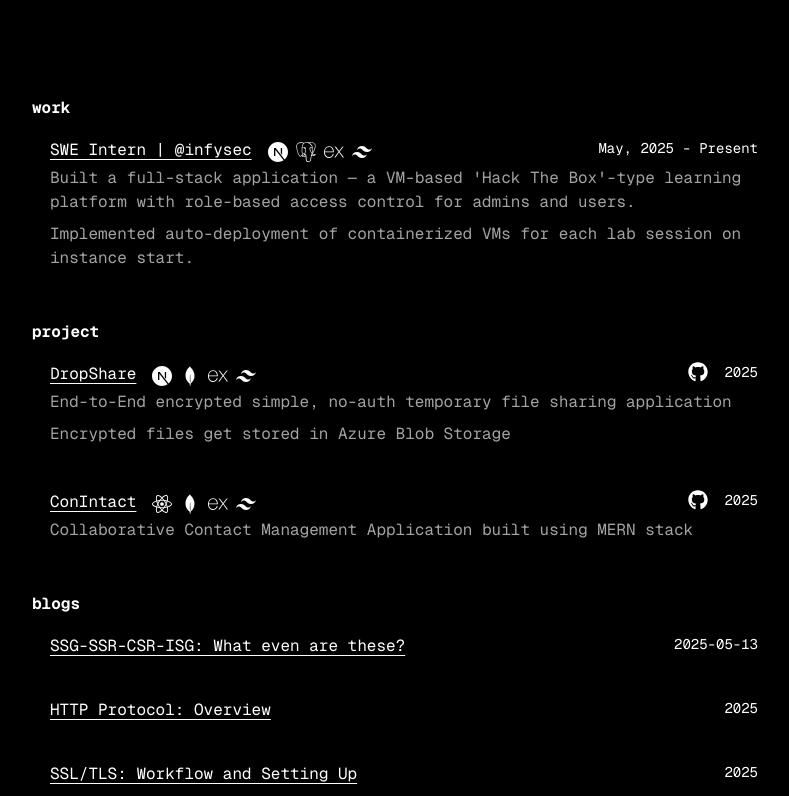
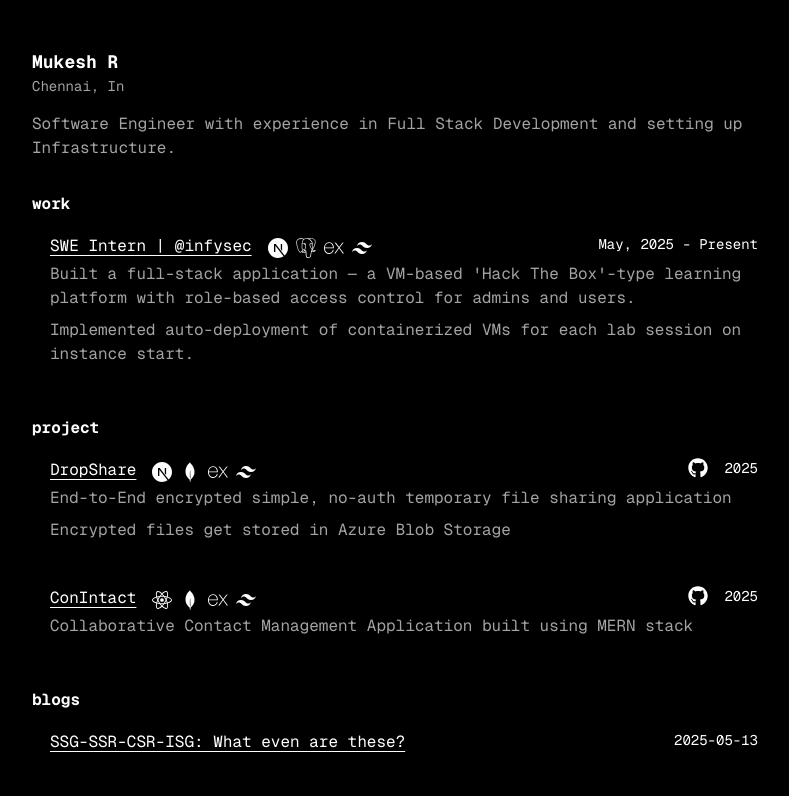
Before and after one commit to mukesher4/portfolio, a Next.js app: page / in a window 1280 px wide. Shown: the top 796 px of the page, without its empty margins (240-1029 px from the left). Built offline with nearby package versions, Linux system fonts and the light colour scheme.

Commit message:
fix: fixed linting errors

```diff
--- a/src/app/page.tsx
+++ b/src/app/page.tsx
@@ -1,7 +1,7 @@
 import WorkItem from "@/components/WorkItem";
 import { getAllPostSlugs, getPostData } from '@/utils/posts';
 import ContactMe from "@/components/ContactMe";
-import Image from 'next/image'
+import { work, projects, education, NAME, LOCATION, DESCRIPTION } from '@/utils/user';
 
 type Post = {
   slug: string;
@@ -14,51 +14,6 @@ type Post = {
 export const revalidate = 3600
 
 export default async function Home() {
-  const work = [
-    {
-      title: 'SWE Intern | @infysec',
-      duration: 'May, 2025 - Present',
-      description: [
-        'Built a full-stack application — a VM-based \'Hack The Box\'-type learning platform with role-based access control for admins and users.',
-        'Implemented auto-deployment of containerized VMs for each lab session on instance start.'
-      ],
-      stack: ['nextjs', 'postgresql', 'express', 'tailwindcss']
-    },
-  ]
-  const projects = [
-    {
-      title: 'DropShare',
-      duration: '2025',
-      description: [
-        'End-to-End encrypted simple, no-auth temporary file sharing application',
-        'Encrypted files get stored in Azure Blob Storage'
-      ],
-      stack: ['nextjs', 'mongodb', 'express', 'tailwindcss'],
-      github: 'https://github.com/mukesher4/drop-share',
-      live: 'https://dropshare-ten.vercel.app/'
-    },
-    {
-      title: 'ConIntact',
-      duration: '2025',
-      description: [
-        'Collaborative Contact Management Application built using MERN stack'
-      ],
-      stack: ['react', 'mongodb', 'express', 'tailwindcss'],
-      github: 'https://github.com/mukesher4/conintact-frontend',
-      live: 'https://conintact-frontend.vercel.app/'
-    }
-  ]
-
-  const education = [
-    {
-      title: 'Amrita Vishwa Vidyapeetham, Coimbatore',
-      duration: '2022 - Present (Expected: 2026)',
-      description: [
-        'B.Tech in CSE (CYS)'
-      ]
-    }
-  ]
-
   const slugs = getAllPostSlugs()
   const blogs = slugs.map(({ params }) => {
     const post = getPostData(params.slug, true) as Post
@@ -81,11 +36,11 @@ export default async function Home() {
           /> */}
           <div className="flex flex-col gap-4">
             <div className="flex flex-col">
-              <span className="font-bold text-lg">{process.env.NAME}</span>
-              <span className="text-sm text-neutral-400">{process.env.LOCATION}</span>
+              <span className="font-bold text-lg">{NAME}</span>
+              <span className="text-sm text-neutral-400">{LOCATION}</span>
             </div>
             <div className="text-neutral-400">
-              {process.env.DESCRIPTION}
+              {DESCRIPTION}
             </div>
           </div>
         </div>
--- a/src/components/ContactMe.tsx
+++ b/src/components/ContactMe.tsx
@@ -1,3 +1,4 @@
+import { X, GH, LINKEDIN, DISCORD, EMAIL } from '@/utils/user';
 import { FaDiscord, FaEnvelope, FaGithub, FaLinkedin } from 'react-icons/fa'
 import { FaXTwitter } from 'react-icons/fa6';
 
@@ -19,27 +20,27 @@ export default function ContactMe({
         <div className="font-bold pb-6">{'contact me'}</div>
             <div className="pl-2 flex flex-row gap-4">
                 {x ? (
-                    <a href={process.env.X}>
+                    <a href={X}>
                         <FaXTwitter />
                     </a>
                 ) : null}
                 {github ? (
-                <a href={process.env.GH}>
+                <a href={GH}>
                         <FaGithub />
                     </a>
                 ) : null}
                 {linkedin ? (
-                    <a href={process.env.LINKEDIN}>
+                    <a href={LINKEDIN}>
                         <FaLinkedin />
                     </a>
                 ) : null}
                 {email ? (
-                    <a href={process.env.EMAIL}>
+                    <a href={EMAIL}>
                         <FaEnvelope />
                     </a>
                 ) : null}
                 {discord ? (
-                    <a href={process.env.DISCORD}>
+                    <a href={DISCORD}>
                         <FaDiscord />
                     </a>
                 ) : null}
--- a/src/components/Item.tsx
+++ b/src/components/Item.tsx
@@ -1,6 +1,6 @@
 import { JSX } from 'react';
 import { SiExpress, SiMongodb, SiNextdotjs, SiPostgresql, SiReact, SiTailwindcss, SiTypescript } from 'react-icons/si'
-import { FaGithub, FaExternalLinkAlt } from 'react-icons/fa'
+import { FaGithub } from 'react-icons/fa'
 
 type TechIcon = {
     [key: string]: JSX.Element
@@ -22,18 +22,14 @@ export default function Item({
     description,
     stack,
     github,
-    link,
-    live,
 }: {
     title: string;
     duration: string;
     description?: string[];
     stack?: string[];
     github?: string;
-    link?: string;
-    live?: string;
 }) {
-    const content = (
+    return (
         <div className="border-2 border-transparent hover:border-neutral-600 hover:border-opacity-30 p-2">
             <div>
                 <div className="w-full flex justify-between items-start">
@@ -69,12 +65,4 @@ export default function Item({
             </div>
         </div>
     );
-
-    if (link) {
-        return <a href={`/blogs/${link}`}>{content}</a>;
-    }
-    if (live) {
-        return <a href={live} target="_blank" rel="noopener noreferrer">{content}</a>;
-    }
-    return content;
 }
--- a/src/components/Markdown.tsx
+++ b/src/components/Markdown.tsx
@@ -2,6 +2,7 @@ import ReactMarkdown from 'react-markdown'
 import remarkGfm from 'remark-gfm'  // For GitHub Flavored Markdown
 import { PrismLight as SyntaxHighlighter } from 'react-syntax-highlighter'  // For code highlighting
 import { vscDarkPlus } from 'react-syntax-highlighter/dist/cjs/styles/prism'
+import { CSSProperties } from 'react'
 
 export default function Markdown({ content }: { content: string }) {
   return (
@@ -9,11 +10,13 @@ export default function Markdown({ content }: { content: string }) {
       <ReactMarkdown
         remarkPlugins={[remarkGfm]}
         components={{
-          code({ node, className, children, ...props }) {
+          code({ className, children, ...props }) {
             const match = /language-(\w+)/.exec(className || '')
             return match ? (
               <SyntaxHighlighter
-                style={vscDarkPlus as any}
+                style={vscDarkPlus as {
+                  [key: string]: CSSProperties;
+              }}
                 language={match[1]}
                 PreTag="div"
               >
--- a/src/components/WorkItem.tsx
+++ b/src/components/WorkItem.tsx
@@ -1,4 +1,3 @@
-import { Key } from "react";
 import Item from "./Item";
 
 export default function WorkItem({
@@ -23,15 +22,35 @@ export default function WorkItem({
             <div className="flex flex-col pl-2 gap-4">
                 {workObject.map((wo, idx) => (
                     <div key={idx}>
+                        {wo.link ? (
+                            <a href={`/blogs/${wo.link}`}>
                                 <Item
                                     title={wo.title}
                                     description={wo.description}
                                     duration={wo.duration}
                                     stack={wo.stack}
                                     github={wo.github}
-                            link={wo.link}
-                            live={wo.live}
                                 />
+                            </a>
+                        ) : wo.live ? (
+                            <a href={wo.live} target="_blank" rel="noopener noreferrer">
+                                <Item
+                                    title={wo.title}
+                                    description={wo.description}
+                                    duration={wo.duration}
+                                    stack={wo.stack}
+                                    github={wo.github}
+                                />
+                            </a>
+                        ) : (
+                            <Item
+                                title={wo.title}
+                                description={wo.description}
+                                duration={wo.duration}
+                                stack={wo.stack}
+                                github={wo.github}
+                            />
+                        )}
                     </div>
                 ))}
             </div>
--- /dev/null
+++ b/src/utils/user.ts
@@ -0,0 +1,54 @@
+export const NAME="Mukesh R"
+export const LOCATION="Chennai, In"
+export const DESCRIPTION="Software Engineer with experience in Full Stack Development and setting up Infrastructure."
+export const GH="https://github.com/mukesher4/"
+export const X="https://x.com/TrueG78"
+export const EMAIL="mailto:mukeshramasubramanian@gmail.com"
+export const DISCORD=""
+export const LINKEDIN=""
+
+export const work = [
+    {
+      title: 'SWE Intern | @infysec',
+      duration: 'May, 2025 - Present',
+      description: [
+        'Built a full-stack application — a VM-based \'Hack The Box\'-type learning platform with role-based access control for admins and users.',
+        'Implemented auto-deployment of containerized VMs for each lab session on instance start.'
+      ],
+      stack: ['nextjs', 'postgresql', 'express', 'tailwindcss']
+    },
+]
+
+export const projects = [
+    {
+      title: 'DropShare',
+      duration: '2025',
+      description: [
+        'End-to-End encrypted simple, no-auth temporary file sharing application',
+        'Encrypted files get stored in Azure Blob Storage'
+      ],
+      stack: ['nextjs', 'mongodb', 'express', 'tailwindcss'],
+      github: 'https://github.com/mukesher4/drop-share',
+      live: 'https://dropshare-ten.vercel.app/'
+    },
+    {
+      title: 'ConIntact',
+      duration: '2025',
+      description: [
+        'Collaborative Contact Management Application built using MERN stack'
+      ],
+      stack: ['react', 'mongodb', 'express', 'tailwindcss'],
+      github: 'https://github.com/mukesher4/conintact-frontend',
+      live: 'https://conintact-frontend.vercel.app/'
+    }
+]
+
+export const education = [
+    {
+      title: 'Amrita Vishwa Vidyapeetham, Coimbatore',
+      duration: '2022 - Present (Expected: 2026)',
+      description: [
+        'B.Tech in CSE (CYS)'
+      ]
+    }
+]
```
Also changed, not shown: src/utils/prereq.ts (deleted). Lines whose indentation alone changed are shown as unchanged.
